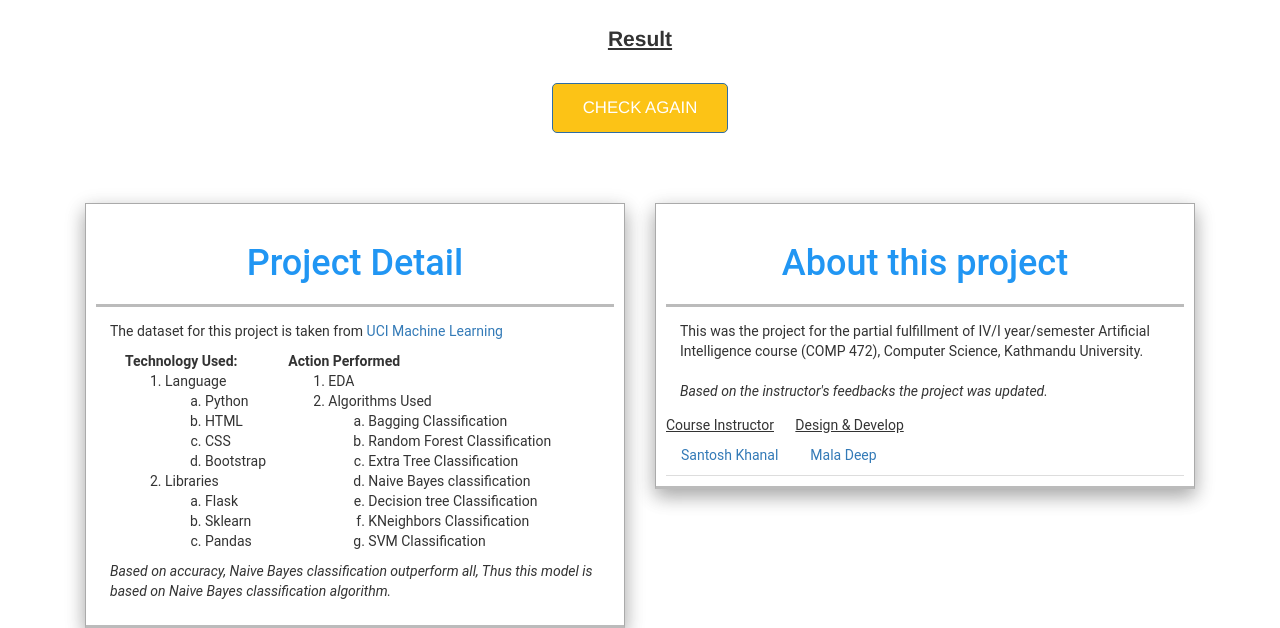
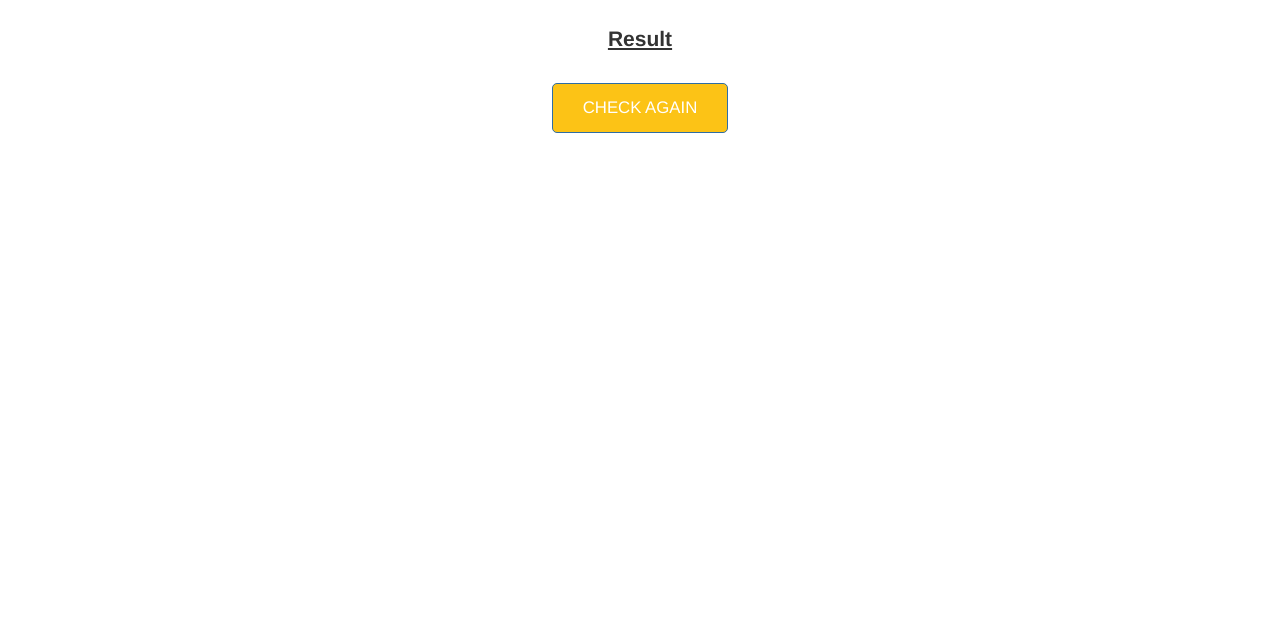
Before and after one commit to alfaruq05/UTS_TextMining, a Flask app: template templates/result.html in a window 1280 px wide. Shown: the part 286-914 px from the top of the page. After the commit the page ends 419 px from the top, so only its background shows below. Run offline with Flask 2, Linux system fonts and the light colour scheme; the template is opened without the code that fills it, so the values that code supplies are empty; some libraries are stand-ins or nearby versions.

Commit message:
Update result.html

```diff
--- a/templates/result.html
+++ b/templates/result.html
@@ -118,121 +118,6 @@
  </div>
 
 
-
-<div class="container">
-
-
-<div class="col-md-6">
-            <div class="card center">
-                    <div class="card-content">
-                      <div class="card-header">
-                           <h1 class="card-heading"> Project Detail</h1>
-                        </div>
-                        <div class="card-body">
-                        <p class="card-p">
-                                The dataset for this project is taken from  <a href="https://archive.ics.uci.edu/ml/datasets/sms+spam+collection" target="_blank">UCI Machine Learning</a>
-
-<div class="col-md-4">
-  <b>Technology Used:  </b>
-  <ol>
-  <li>Language
-    <ol type="a">
-      <li>Python</li>
-      <li>HTML </li>
-      <li>CSS </li>
-      <li>Bootstrap</li>
-    </ol>
-  </li>
-  <li>Libraries
-    <ol type="a">
-      <li>Flask</li>
-      <li>Sklearn </li>
-      <li>Pandas </li>
-
-    </ol>
-  </li>
-
-</ol>
-
-</div>
-
-<div class="col-md-8">
- <b> Action Performed</b>
-  <ol>
-  <li>EDA
-  </li>
-  <li>Algorithms Used
-    <ol type="a">
-      <li >Bagging Classification</li>
-      <li>Random Forest Classification </li>
-      <li>Extra Tree Classification </li>
-      <li>Naive Bayes classification</li>
-      <li>Decision tree Classification</li>
-      <li>KNeighbors Classification</li>
-      <li>SVM Classification</li>
-    </ol>
-  </li>
-
-</ol>
-
-
-
-</div>
-<i>Based on accuracy, Naive Bayes classification outperform all, Thus this model is based on Naive Bayes classification algorithm.</i>
-
-
-
-
-                            </p>
-                      </div>
-
-
-
-
-                    </div>
-                </div>
-            </div>
-
-
-<div class="col-md-6">
-            <div class="card center">
-                    <div class="card-content">
-                      <div class="card-header">
-                           <h1 class="card-heading"> About this project</h1>
-                        </div>
-                        <div class="card-body">
-                        <p class="card-p">
-                                This was the  project for the  partial fulfillment of IV/I year/semester Artificial Intelligence course (COMP 472), Computer Science, Kathmandu University.
-<br>
-<br>
-                                    <i>Based on the instructor's feedbacks the project was updated.</i>
-
-                            </p>
-                      </div>
-
-                      <nav class="nav-tabs">
-                        <ul class="nav nav-pills center">
-                                <li class="card-action"><u>Course Instructor</u> <a href="#" >Santosh Khanal</a></li>
-                                <li class="card-action"><u> Design & Develop  </u> <a href="https://github.com/maladeep"  target="_blank"> Mala Deep</a> </li>
-
-
-
-                            </ul>
-
-
-
-                      </nav>
-
-                    </div>
-                </div>
-            </div>
-
-
-
-</div>
-
-
-
   <script src="https://unpkg.com/ionicons@5.1.2/dist/ionicons.js"></script>
 
 </body>
```
